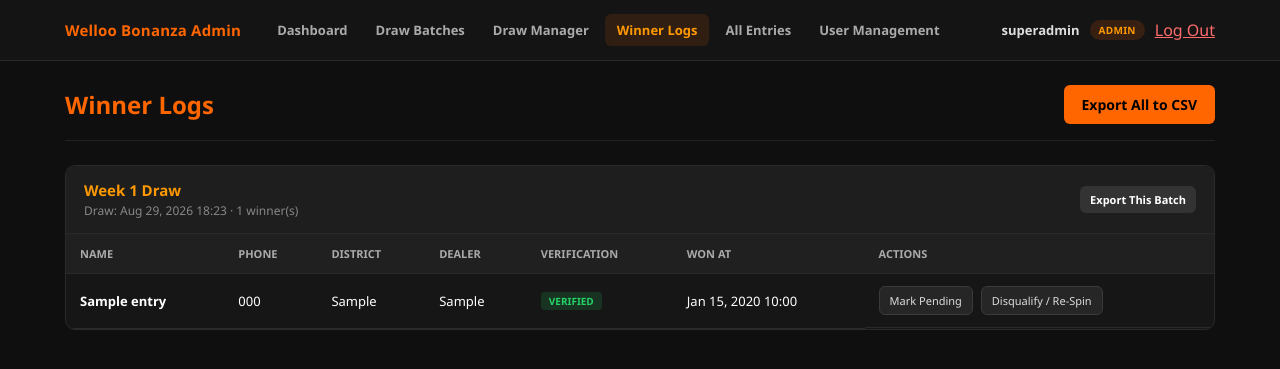
After one commit to acmiti/welloo_bonanza, a PHP site: page /admin/winners.php in a window 1280 px wide. The commit adds this page. Shown: the top 369 px of the page. Run offline with PHP 8.4, Linux system fonts and the light colour scheme; a user stored in the database is signed in; data comes from the database, SQL or seed files in the repository; tables that the repository leaves empty or names only in its code hold one stand-in row (values such as "Sample post").

Commit message:
Add winner logs with disqualify/re-spin and CSV export tools

```diff
--- /dev/null
+++ b/admin/winners.php
@@ -0,0 +1,230 @@
+<?php
+require_once __DIR__ . '/../includes/auth.php';
+
+check_access(['admin', 'draw_manager']);
+
+$stmt = $pdo->query(
+    "SELECT e.id, e.name, e.phone, e.district, e.town, e.dealer, e.language,
+            e.batch_id, e.verification_status, e.won_at,
+            b.batch_name, b.draw_datetime
+     FROM bonanza_entries e
+     JOIN draw_batches b ON b.id = e.batch_id
+     WHERE e.is_winner = 1
+     ORDER BY b.id DESC, e.won_at ASC"
+);
+$winners = $stmt->fetchAll();
+
+$batches = [];
+foreach ($winners as $w) {
+    $bid = (int) $w['batch_id'];
+    if (!isset($batches[$bid])) {
+        $batches[$bid] = [
+            'batch_name'    => $w['batch_name'],
+            'draw_datetime' => $w['draw_datetime'],
+            'winners'       => [],
+        ];
+    }
+    $batches[$bid]['winners'][] = $w;
+}
+?>
+<!DOCTYPE html>
+<html lang="en">
+<head>
+    <meta charset="UTF-8">
+    <meta name="viewport" content="width=device-width, initial-scale=1.0">
+    <title>Winner Logs | Welloo Bonanza Admin</title>
+    <style>
+        * { box-sizing: border-box; margin: 0; padding: 0; font-family: 'Segoe UI', Roboto, sans-serif; }
+        body { background: #0F0F0F; color: #FFF; padding: 20px; }
+        .wrapper { max-width: 1150px; margin: 0 auto; }
+        .header { display: flex; justify-content: space-between; align-items: center; margin-bottom: 24px; padding-bottom: 16px; border-bottom: 1px solid #222; flex-wrap: wrap; gap: 12px; }
+        h1 { color: #FF6600; font-size: 24px; }
+        .nav-links { display: flex; gap: 14px; align-items: center; }
+        .btn { background: #FF6600; color: #000; border: none; padding: 10px 18px; font-weight: bold; border-radius: 6px; font-size: 14px; cursor: pointer; text-decoration: none; display: inline-block; }
+        .btn-secondary { background: #333; color: #FFF; }
+        .btn-small { padding: 6px 10px; font-size: 11px; }
+
+        .placeholder { background: #1A1A1A; border: 1px solid #333; border-radius: 10px; padding: 40px; text-align: center; color: #888; }
+
+        .batch-group { background: #161616; border: 1px solid #2A2A2A; border-radius: 10px; margin-bottom: 20px; overflow: hidden; }
+        .batch-group-header { display: flex; justify-content: space-between; align-items: center; flex-wrap: wrap; gap: 10px; padding: 14px 18px; background: #1E1E1E; border-bottom: 1px solid #2A2A2A; }
+        .batch-group-header h2 { color: #FF9900; font-size: 15px; }
+        .batch-group-header .meta { color: #888; font-size: 12px; margin-top: 2px; }
+
+        table { width: 100%; border-collapse: collapse; }
+        th, td { padding: 12px 14px; text-align: left; font-size: 13px; border-bottom: 1px solid #2A2A2A; }
+        th { background: #202020; color: #AAA; text-transform: uppercase; font-size: 11px; }
+        tr:hover { background: #1C1C1C; }
+
+        .badge { display: inline-block; padding: 2px 8px; border-radius: 4px; font-size: 10px; font-weight: bold; text-transform: uppercase; }
+        .badge-pending { background: rgba(255, 153, 0, 0.15); color: #FF9900; }
+        .badge-verified { background: rgba(37, 211, 102, 0.15); color: #25D366; }
+
+        .row-actions { display: flex; gap: 8px; flex-wrap: wrap; }
+        .row-actions button { background: #262626; color: #DDD; border: 1px solid #3A3A3A; padding: 6px 10px; border-radius: 6px; font-size: 11px; cursor: pointer; }
+        .row-actions button:hover { border-color: #FF6600; color: #FF9900; }
+        .row-actions button.btn-disqualify:hover { border-color: #FF3333; color: #FF6B6B; }
+
+        .modal-overlay { position: fixed; top: 0; left: 0; width: 100%; height: 100%; background: rgba(0,0,0,0.8); display: none; justify-content: center; align-items: center; z-index: 200; padding: 20px; }
+        .modal-overlay.open { display: flex; }
+        .modal-box { background: #1A1A1A; border: 1px solid #444; border-radius: 12px; max-width: 420px; width: 100%; padding: 24px; }
+        .modal-box h2 { color: #FF9900; font-size: 17px; margin-bottom: 18px; }
+        .form-group { display: flex; flex-direction: column; gap: 6px; margin-bottom: 14px; }
+        .form-group label { font-size: 12.5px; color: #DDD; font-weight: 600; }
+        .form-group textarea { padding: 10px 12px; background: #141414; border: 1px solid #333; border-radius: 6px; color: #FFF; font-size: 14px; outline: none; resize: vertical; min-height: 80px; font-family: inherit; }
+        .form-group textarea:focus { border-color: #FF6600; }
+        .modal-actions { display: flex; justify-content: flex-end; gap: 10px; margin-top: 18px; }
+        .modal-error { display: none; background: rgba(255, 51, 51, 0.1); border: 1px solid #FF3333; color: #FF6B6B; font-size: 12px; font-weight: 600; padding: 8px 10px; border-radius: 6px; margin-bottom: 12px; }
+
+        #toast { position: fixed; bottom: 20px; left: 50%; transform: translateX(-50%) translateY(80px); background: #1A1A1A; border: 1px solid #FF6600; border-radius: 8px; padding: 10px 18px; font-size: 13px; opacity: 0; transition: 0.3s ease; z-index: 300; }
+        #toast.show { transform: translateX(-50%) translateY(0); opacity: 1; }
+    </style>
+</head>
+<body>
+<?php require_once __DIR__ . '/../includes/admin_nav.php'; ?>
+<div class="wrapper">
+    <div class="header">
+        <h1>Winner Logs</h1>
+        <div class="nav-links">
+            <a class="btn" href="/api/export_winners.php">Export All to CSV</a>
+        </div>
+    </div>
+
+    <?php if (empty($batches)): ?>
+        <div class="placeholder">No winners recorded yet. Run a draw from the Draw Manager to get started.</div>
+    <?php else: ?>
+        <?php foreach ($batches as $batchId => $group): ?>
+            <div class="batch-group">
+                <div class="batch-group-header">
+                    <div>
+                        <h2><?= htmlspecialchars($group['batch_name']) ?></h2>
+                        <div class="meta">Draw: <?= date('M d, Y H:i', strtotime($group['draw_datetime'])) ?> &middot; <?= count($group['winners']) ?> winner(s)</div>
+                    </div>
+                    <a class="btn btn-secondary btn-small" href="/api/export_winners.php?batch_id=<?= (int) $batchId ?>">Export This Batch</a>
+                </div>
+                <div style="overflow-x:auto;">
+                <table>
+                    <thead>
+                        <tr>
+                            <th>Name</th>
+                            <th>Phone</th>
+                            <th>District</th>
+                            <th>Dealer</th>
+                            <th>Verification</th>
+                            <th>Won At</th>
+                            <th>Actions</th>
+                        </tr>
+                    </thead>
+                    <tbody>
+                        <?php foreach ($group['winners'] as $w): ?>
+                            <tr data-id="<?= (int) $w['id'] ?>">
+                                <td><strong><?= htmlspecialchars($w['name']) ?></strong></td>
+                                <td><?= htmlspecialchars($w['phone']) ?></td>
+                                <td><?= htmlspecialchars($w['district']) ?></td>
+                                <td><?= htmlspecialchars($w['dealer']) ?></td>
+                                <td>
+                                    <span class="badge badge-<?= $w['verification_status'] ?>"><?= htmlspecialchars($w['verification_status']) ?></span>
+                                </td>
+                                <td><?= $w['won_at'] ? date('M d, Y H:i', strtotime($w['won_at'])) : '—' ?></td>
+                                <td class="row-actions">
+                                    <button onclick="toggleVerification(<?= (int) $w['id'] ?>)">
+                                        <?= $w['verification_status'] === 'verified' ? 'Mark Pending' : 'Mark Verified' ?>
+                                    </button>
+                                    <button class="btn-disqualify" onclick="openDisqualifyModal(<?= (int) $w['id'] ?>, '<?= htmlspecialchars($w['name'], ENT_QUOTES) ?>')">Disqualify / Re-Spin</button>
+                                </td>
+                            </tr>
+                        <?php endforeach; ?>
+                    </tbody>
+                </table>
+                </div>
+            </div>
+        <?php endforeach; ?>
+    <?php endif; ?>
+</div>
+
+<!-- Disqualify Modal -->
+<div class="modal-overlay" id="disqualifyModal">
+    <div class="modal-box">
+        <h2>Disqualify Winner</h2>
+        <div class="modal-error" id="disqualify-error"></div>
+        <form id="disqualifyForm">
+            <p style="font-size:13px; color:#AAA; margin-bottom:14px;">Disqualifying <strong id="disqualify-name"></strong>. This reopens their slot for re-draw.</p>
+            <div class="form-group">
+                <label>Reason</label>
+                <textarea id="disqualify-reason" required placeholder="e.g. Could not verify NIC on prize collection"></textarea>
+            </div>
+            <div class="modal-actions">
+                <button type="button" class="btn btn-secondary" onclick="closeModal('disqualifyModal')">Cancel</button>
+                <button type="submit" class="btn">Disqualify</button>
+            </div>
+        </form>
+    </div>
+</div>
+
+<div id="toast"></div>
+
+<script>
+    let disqualifyEntryId = null;
+
+    function openDisqualifyModal(id, name) {
+        disqualifyEntryId = id;
+        document.getElementById('disqualify-error').style.display = 'none';
+        document.getElementById('disqualifyForm').reset();
+        document.getElementById('disqualify-name').innerText = name;
+        document.getElementById('disqualifyModal').classList.add('open');
+    }
+
+    function closeModal(id) {
+        document.getElementById(id).classList.remove('open');
+    }
+
+    function showToast(message) {
+        const toast = document.getElementById('toast');
+        toast.innerText = message;
+        toast.classList.add('show');
+        setTimeout(() => toast.classList.remove('show'), 2500);
+    }
+
+    async function callApi(payload) {
+        const res = await fetch('/api/winners.php', {
+            method: 'POST',
+            headers: { 'Content-Type': 'application/json', 'Accept': 'application/json' },
+            body: JSON.stringify(payload)
+        });
+        return { ok: res.ok, data: await res.json() };
+    }
+
+    document.getElementById('disqualifyForm').addEventListener('submit', async function (e) {
+        e.preventDefault();
+        const errorBox = document.getElementById('disqualify-error');
+        errorBox.style.display = 'none';
+
+        const { ok, data } = await callApi({
+            action: 'disqualify',
+            entry_id: disqualifyEntryId,
+            reason: document.getElementById('disqualify-reason').value.trim()
+        });
+
+        if (!ok) {
+            errorBox.innerText = data.message || 'Failed to disqualify winner';
+            errorBox.style.display = 'block';
+            return;
+        }
+
+        closeModal('disqualifyModal');
+        showToast('Winner disqualified — slot reopened for re-draw');
+        setTimeout(() => window.location.reload(), 700);
+    });
+
+    async function toggleVerification(id) {
+        const { ok, data } = await callApi({ action: 'toggle_verification', entry_id: id });
+        if (!ok) {
+            showToast(data.message || 'Failed to update verification status');
+            return;
+        }
+        showToast('Verification status updated');
+        setTimeout(() => window.location.reload(), 500);
+    }
+</script>
+</body>
+</html>
--- a/includes/admin_nav.php
+++ b/includes/admin_nav.php
@@ -7,11 +7,13 @@ $__admin_nav_items = [
         ['label' => 'Dashboard',       'href' => '/admin/dashboard.php', 'match' => 'dashboard.php'],
         ['label' => 'Draw Batches',    'href' => '/admin/batches.php',   'match' => 'batches.php'],
         ['label' => 'Draw Manager',    'href' => '/admin/draw.php',      'match' => 'draw.php'],
+        ['label' => 'Winner Logs',     'href' => '/admin/winners.php',   'match' => 'winners.php'],
         ['label' => 'All Entries',     'href' => '/admin/entries.php',   'match' => 'entries.php'],
         ['label' => 'User Management', 'href' => '/admin/users.php',     'match' => 'users.php'],
     ],
     'draw_manager' => [
         ['label' => 'Draw Manager', 'href' => '/admin/draw.php',    'match' => 'draw.php'],
+        ['label' => 'Winner Logs',  'href' => '/admin/winners.php', 'match' => 'winners.php'],
         ['label' => 'All Entries',  'href' => '/admin/entries.php', 'match' => 'entries.php'],
     ],
     'data_entry' => [
```
Also changed, not shown: api/export_entries.php (added, +49 -0 lines), api/export_winners.php (added, +50 -0 lines), api/winners.php (added, +85 -0 lines), database/03_winner_logs.sql (added, +25 -0 lines).
